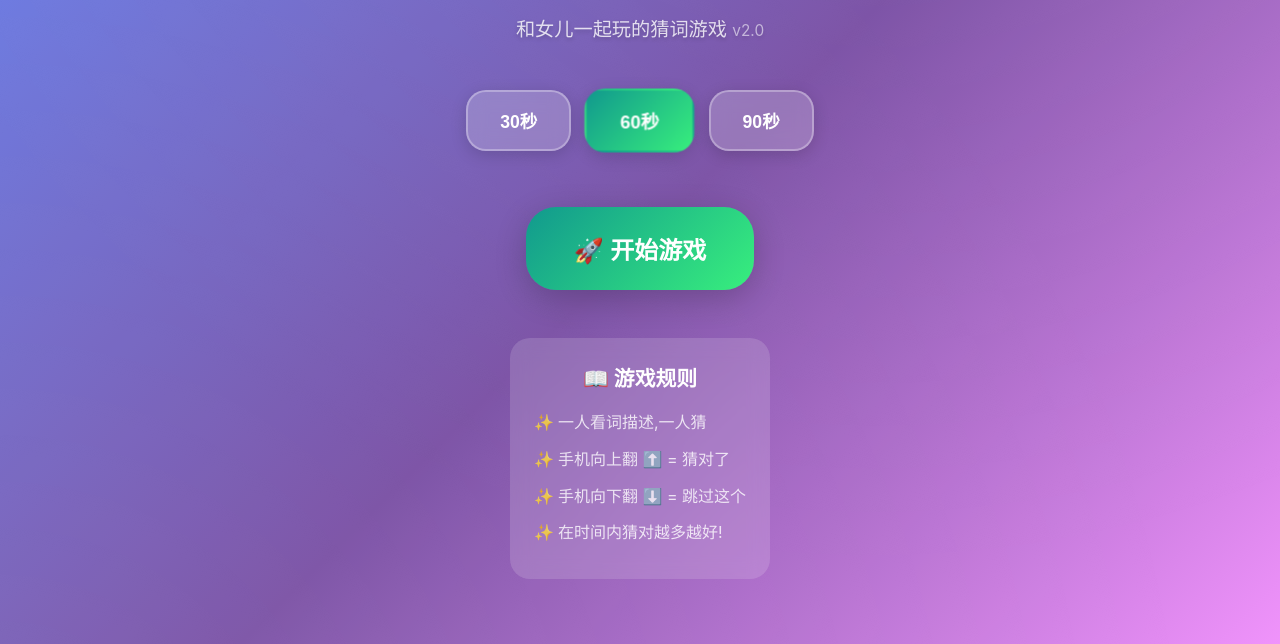
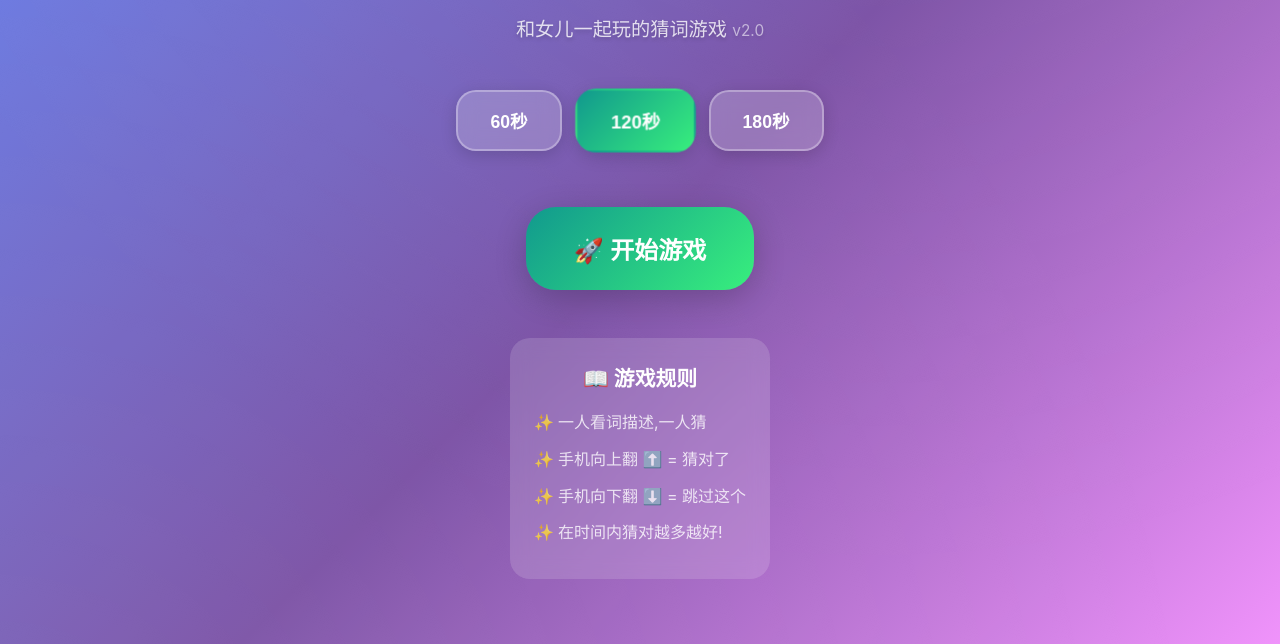
Before and after one commit to JINCHAO87/crazy-guess, a plain HTML site: page index.html in a window 1280 px wide. Shown: the part 156-800 px from the top of the page. Drawn offline with Linux system fonts and the light colour scheme.

Commit message:
修改游戏时间

```diff
--- a/game.js
+++ b/game.js
@@ -85,8 +85,8 @@ const wordDatabase = {
 
 // ==================== 游戏状态管理 ====================
 let gameState = {
-    selectedTime: 60,
-    currentTime: 60,
+    selectedTime: 120,
+    currentTime: 120,
     score: 0,
     correctCount: 0,
     skipCount: 0,
--- a/index.html
+++ b/index.html
@@ -18,9 +18,9 @@
       <p class="game-subtitle">和女儿一起玩的猜词游戏 <span style="font-size: 0.8em; opacity: 0.7;">v2.0</span></p>
 
       <div class="time-options">
-        <button class="time-btn" data-time="30">30秒</button>
-        <button class="time-btn selected" data-time="60">60秒</button>
-        <button class="time-btn" data-time="90">90秒</button>
+        <button class="time-btn" data-time="60">60秒</button>
+        <button class="time-btn selected" data-time="120">120秒</button>
+        <button class="time-btn" data-time="180">180秒</button>
       </div>
 
       <button class="start-btn" onclick="startGame()">🚀 开始游戏</button>
```
